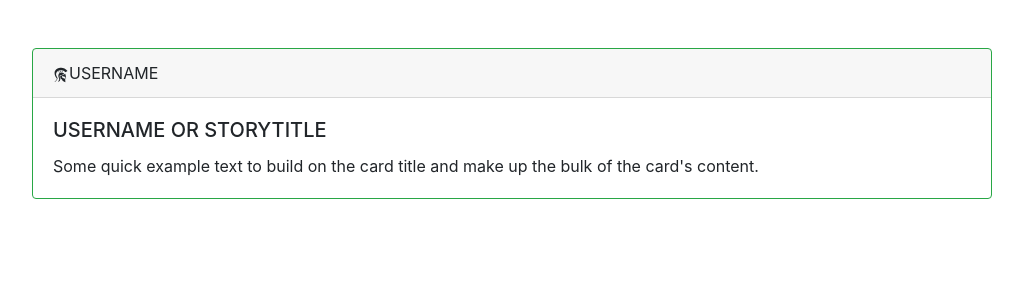
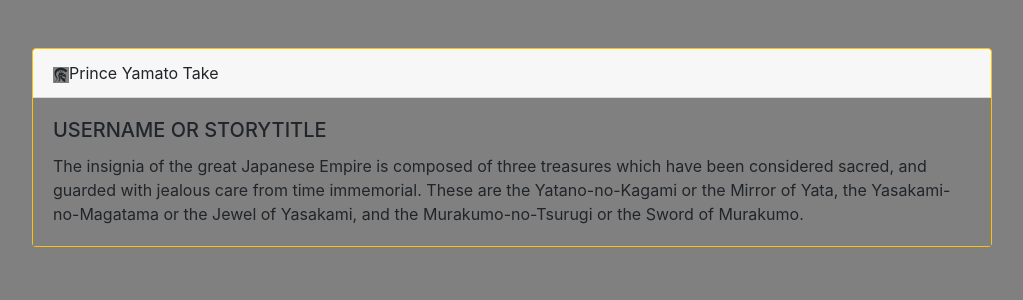
Before and after one commit to PizzaVariable/prototypeV1, a React (Create React App) app in the folder adventure/: page / in a window 1280 px wide. Shown: the top 300 px of the page, without its empty margins (128-1151 px from the left). Built offline with nearby package versions, Linux system fonts and the light colour scheme.

Commit message:
setTimeOut

```diff
--- a/adventure/src/Adventur1.jsx
+++ b/adventure/src/Adventur1.jsx
@@ -3,23 +3,30 @@ import Card from "react-bootstrap/card";
 import { GiSpartanHelmet } from "react-icons/gi";
 import Container from "react-bootstrap/Container";
 import Row from "react-bootstrap/row";
+let arr = [];
+class Adventure extends React.Component {
+  state = {
+    username: "Prince Yamato Take",
+    story: `The insignia of the great Japanese Empire is composed of three treasures which have been considered sacred, and guarded with
+        jealous care from time immemorial. These are the Yatano-no-Kagami or the Mirror of Yata, the Yasakami-no-Magatama or the Jewel of
+        Yasakami, and the Murakumo-no-Tsurugi or the Sword of Murakumo.`
+  };
+  componentDidMount() {
+    setTimeout(this.setState(), 3000);
+  }
 
-class Adventure extends React.Component {
   render() {
     return (
       <Container as="main">
-        <Row className="justify-content-center mt-5">
-          <Card border="success" style={{ hiegth: "50em", width: "60rem" }}>
+        <Row className="justify-content-center m-5">
+          <Card border="warning" style={{ width: "60rem" }}>
             <Card.Header>
               <GiSpartanHelmet />
-              USERNAME
+              {this.state.username}
             </Card.Header>
             <Card.Body>
               <Card.Title>USERNAME OR STORYTITLE</Card.Title>
-              <Card.Text>
-                Some quick example text to build on the card title and make up
-                the bulk of the card's content.
-              </Card.Text>
+              <Card.Text>{this.state.story}</Card.Text>
             </Card.Body>
           </Card>
         </Row>
--- a/adventure/src/App.css
+++ b/adventure/src/App.css
@@ -0,0 +1,3 @@
+*{
+  background: gray;
+}
--- a/adventure/src/App.jsx
+++ b/adventure/src/App.jsx
@@ -4,7 +4,7 @@ import React from "react";
 import './Adventur1'
 import Adventure from "./Adventur1";
 //import {BrowserRouter as Router, Link, Route, Switch} from "react-router "
-//import './App.css';
+import './App.css';
 
 class App extends React.Component {
   render() {
--- a/adventure/src/index.js
+++ b/adventure/src/index.js
@@ -5,4 +5,5 @@ import App from './App.jsx';
 import 'bootstrap/dist/css/bootstrap.min.css';
 
 
+
 ReactDOM.render(<App />, document.getElementById('root'));
```
Also changed, not shown: 1 other file (tests, documents, lock files or other folders).
